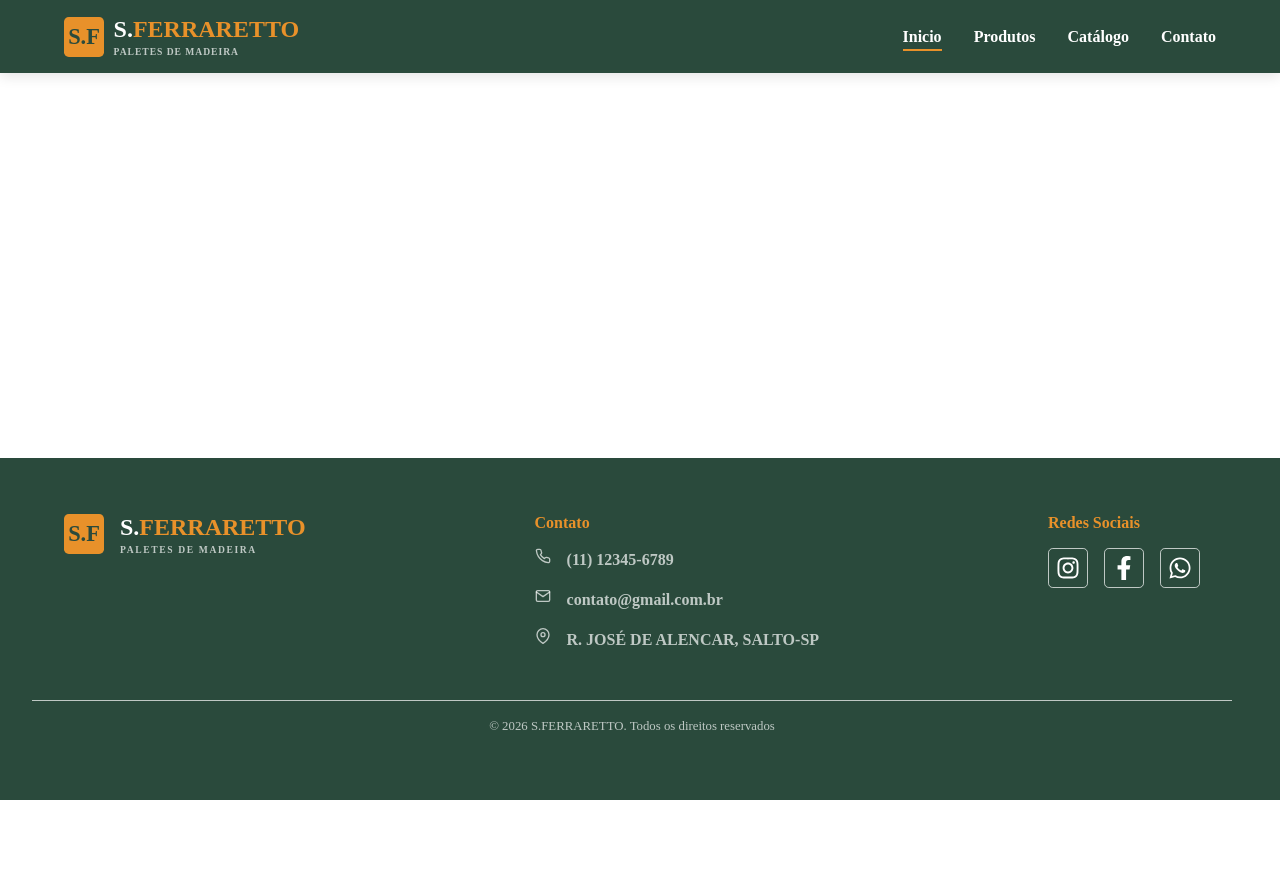
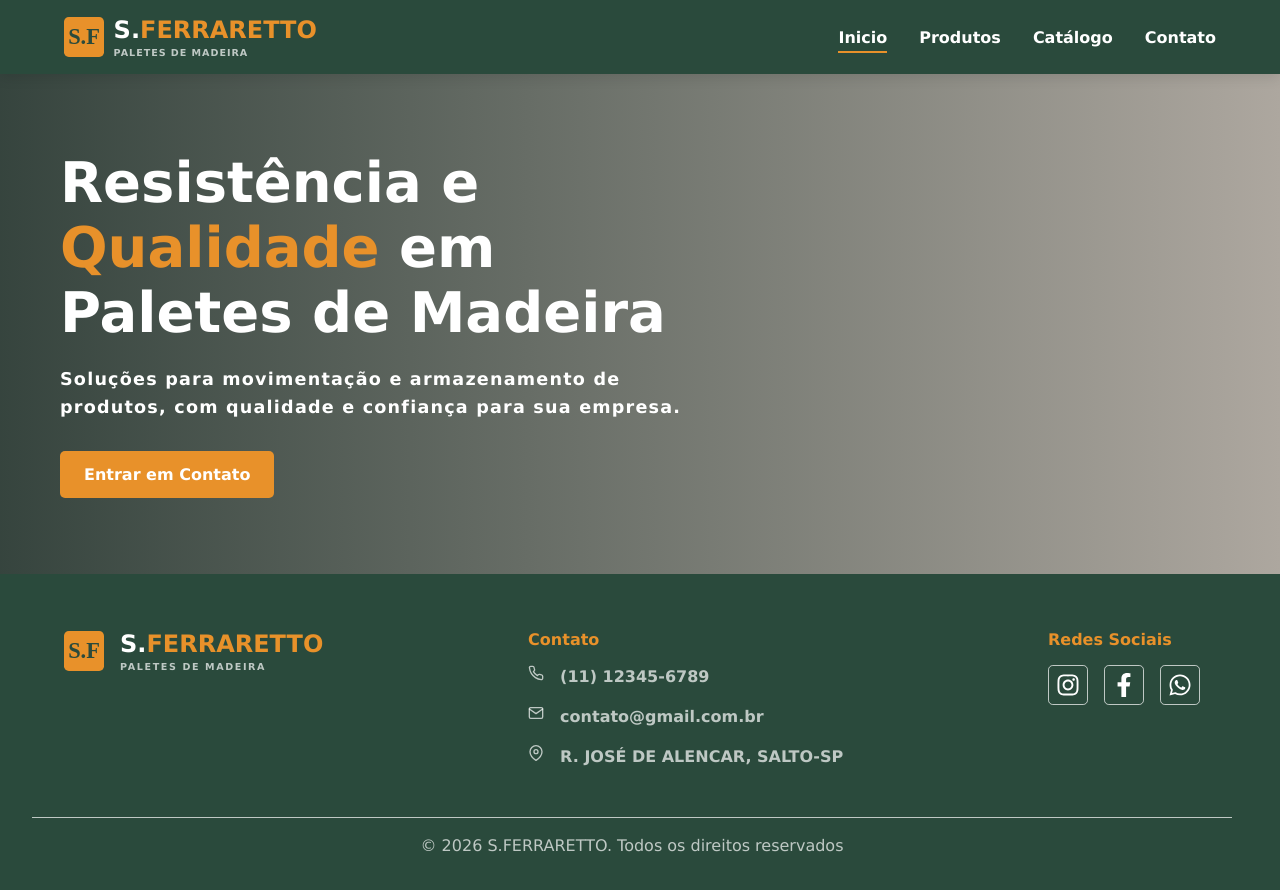
Before and after one commit to Protagonistas-ADS/PI-2, a React (Vite) app in the folder frontend/: page / in a window 1280 px wide. Shown: the top 890 px of the page. Before the commit the page ends 800 px from the top, so only its background shows below. Built offline with nearby package versions, Linux system fonts and the light colour scheme.

Commit message:
feat: Adiciona sessão principal da tela inicial

```diff
--- a/frontend/src/components/Footer/index.tsx
+++ b/frontend/src/components/Footer/index.tsx
@@ -114,7 +114,7 @@ function Footer() {
             </ConteudoRodape>
 
             <RodapeInferior>
-                &copy; { new Date().getFullYear()} S.FERRARETTO. Todos os direitos reservados
+                &copy; 2026 S.FERRARETTO. Todos os direitos reservados
             </RodapeInferior>
         </Rodape>
     );
--- a/frontend/src/components/Footer/style.ts
+++ b/frontend/src/components/Footer/style.ts
@@ -45,7 +45,8 @@ export const SimboloLogo = styled.span`
     color: #2a4a3c;
 
     font-size: 1.4rem;
-    font-weight: bold
+    font-weight: bold;
+    font-family: "montserrat";
 `;
 
 export const IdentificacaoMarca = styled.div`
@@ -161,7 +162,7 @@ export const RodapeInferior = styled.div`
     border-top: 1px solid #ffffffb2;
 
     color: #ffffffb2;
-    font-size: 0.8rem;
+    font-size: 1rem;
     line-height: 1.5;
     text-align: center;
 `;
--- a/frontend/src/components/Navbar/index.tsx
+++ b/frontend/src/components/Navbar/index.tsx
@@ -6,7 +6,7 @@ import {
     SimboloLogo,
     IdentificacaoMarca,
     NomeMarca,
-    SufixoMarca,
+    Laranja,
     DescricaoMarca,
     BotaoMenu,
     Navegacao,
@@ -45,7 +45,7 @@ function Navbar({ links }: NavbarProps) {
 
                     <IdentificacaoMarca>
                         <NomeMarca>
-                            S.<SufixoMarca>FERRARETTO</SufixoMarca>
+                            S.<Laranja>FERRARETTO</Laranja>
                         </NomeMarca>
 
                         <DescricaoMarca>Paletes de Madeira</DescricaoMarca>
--- a/frontend/src/components/Navbar/style.ts
+++ b/frontend/src/components/Navbar/style.ts
@@ -7,7 +7,6 @@ interface MenuProps {
 interface LinkProps {
     $ativo: boolean;
 }
-
 
 
 export const Cabecalho = styled.header`
@@ -63,6 +62,7 @@ export const SimboloLogo = styled.span`
 
     font-size: 1.4rem;
     font-weight: bold;
+    font-family: "montserrat";
 `;
 
 export const IdentificacaoMarca = styled.div`
@@ -76,7 +76,7 @@ export const NomeMarca = styled.span`
     font-weight: bold;
 `;
 
-export const SufixoMarca = styled.span`
+export const Laranja = styled.span`
     color: #e8912a;
 `;
 
--- a/frontend/src/index.css
+++ b/frontend/src/index.css
@@ -3,3 +3,7 @@
     padding: 0;
     box-sizing: border-box;
 }
+
+body {
+    font-family: 'Lucida Sans', 'Lucida Sans Regular', 'Lucida Grande', 'Lucida Sans Unicode', Geneva, Verdana, sans-serif;
+}
--- a/frontend/src/pages/TelaInicial/index.tsx
+++ b/frontend/src/pages/TelaInicial/index.tsx
@@ -1,23 +1,43 @@
 import Navbar from "../../components/Navbar";
 import Footer from "../../components/Footer";
-import { ContainerPagina, Conteudo } from "./style";
+import {
+    ContainerPagina,
+    Conteudo,
+    Hero,
+    ConteudoHero,
+    BotaoOrcamento,
+    Laranja
+} from "./style";
 
 function TelaInicial() {
 
     const linksNavegacao = [
         { id: 1, texto: "Inicio", href: "#inicio", ativo: true },
         { id: 2, texto: "Produtos", href: "#produtos", ativo: false },
-        { id: 3, texto: "Catálogo", href: "/catalogo", ativo: false},
-        { id: 4, texto: "Contato", href: "#contato", ativo: false},
+        { id: 3, texto: "Catálogo", href: "/catalogo", ativo: false },
+        { id: 4, texto: "Contato", href: "#contato", ativo: false },
     ];
 
     return (
         <ContainerPagina>
             <Navbar links={linksNavegacao} />
 
-        <Conteudo>
+            <Conteudo>
+                <Hero>
+                    <ConteudoHero>
+                        <h1>Resistência e <Laranja>Qualidade</Laranja> em Paletes de Madeira</h1>
 
-        </Conteudo>
+                        <p>
+                            Soluções para movimentação e armazenamento de produtos,
+                            com qualidade e confiança para sua empresa.
+                        </p>
+
+                        <BotaoOrcamento>
+                            Entrar em Contato
+                        </BotaoOrcamento>
+                    </ConteudoHero>
+                </Hero>
+            </Conteudo>
 
             <Footer />
         </ContainerPagina>
--- a/frontend/src/pages/TelaInicial/style.ts
+++ b/frontend/src/pages/TelaInicial/style.ts
@@ -6,6 +6,59 @@ export const ContainerPagina = styled.div`
     flex-direction: column;
 `;
 
-export const Conteudo = styled.div`
+export const Conteudo = styled.main`
     flex: 1;
 `;
+
+export const Hero = styled.section`
+    min-height: 500px;
+    display: flex;
+    align-items: center;
+    padding: 60px;
+
+    background-image:
+        linear-gradient(
+            to right,
+            rgba(32, 48, 41, 0.9),
+            #ada79f
+        );
+
+    color: white;
+`;
+
+export const ConteudoHero = styled.div`
+    max-width: 650px;
+
+    h1 {
+        font-size: clamp(2rem, 5vw, 3.5rem);
+        margin-bottom: 20px;
+    }
+
+    p {
+        font-size: 1.1rem;
+        line-height: 1.6;
+        letter-spacing: 1.2px;
+        margin-bottom: 30px;
+        font-weight: bold;
+    }
+`;
+
+export const BotaoOrcamento = styled.a`
+    display: inline-block;
+    padding: 14px 24px;
+    background-color: #e8912a;
+    color: white;
+    text-decoration: none;
+    font-weight: bold;
+    border-radius: 5px;
+    cursor: pointer;
+    transition: all 0.2s ease;
+
+    &:hover {
+        background-color: #cf7717;
+    }
+`;
+
+export const Laranja = styled.span`
+    color: #e8912a;
+`;
```
Also changed, not shown: 1 other file (tests, documents, lock files or other folders).
